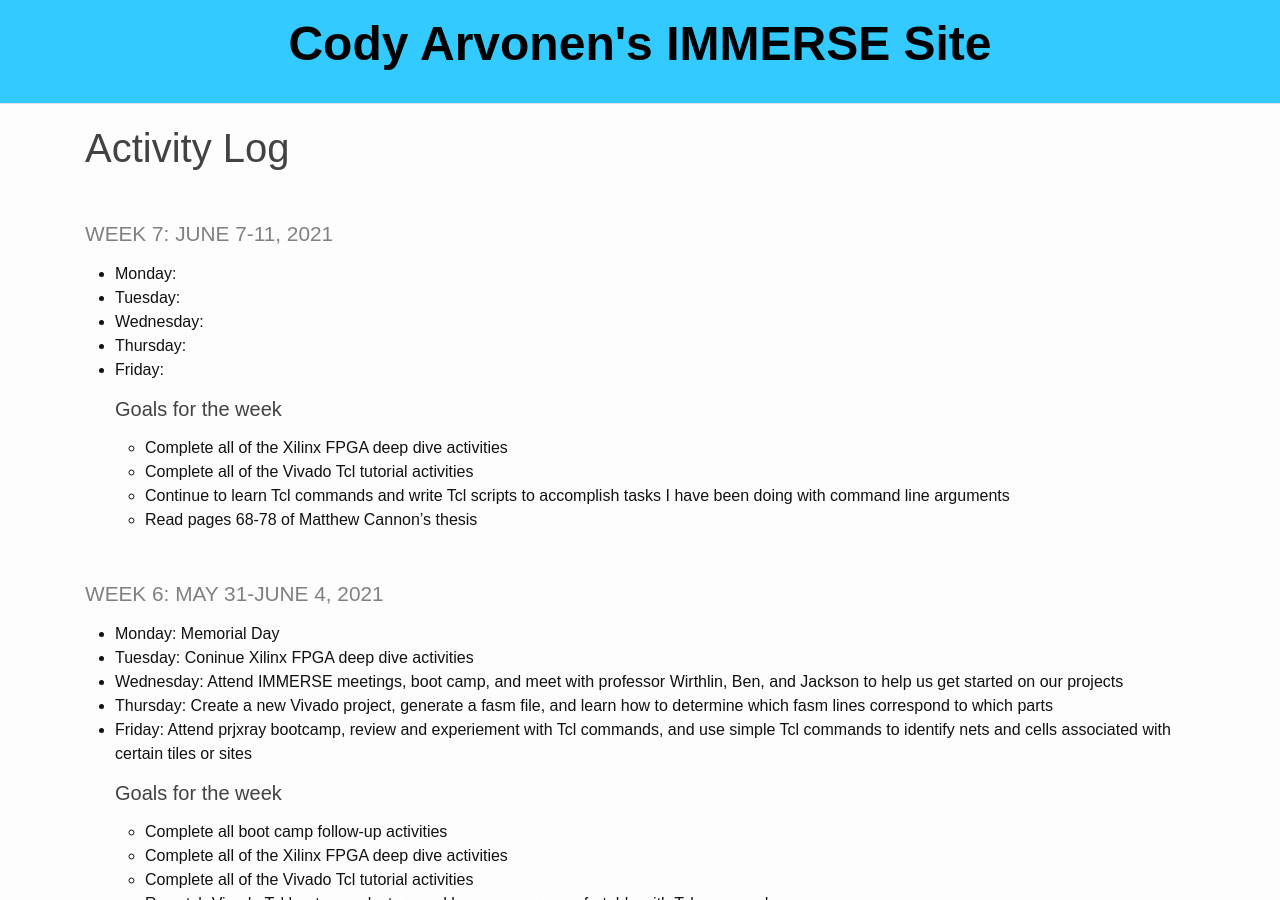
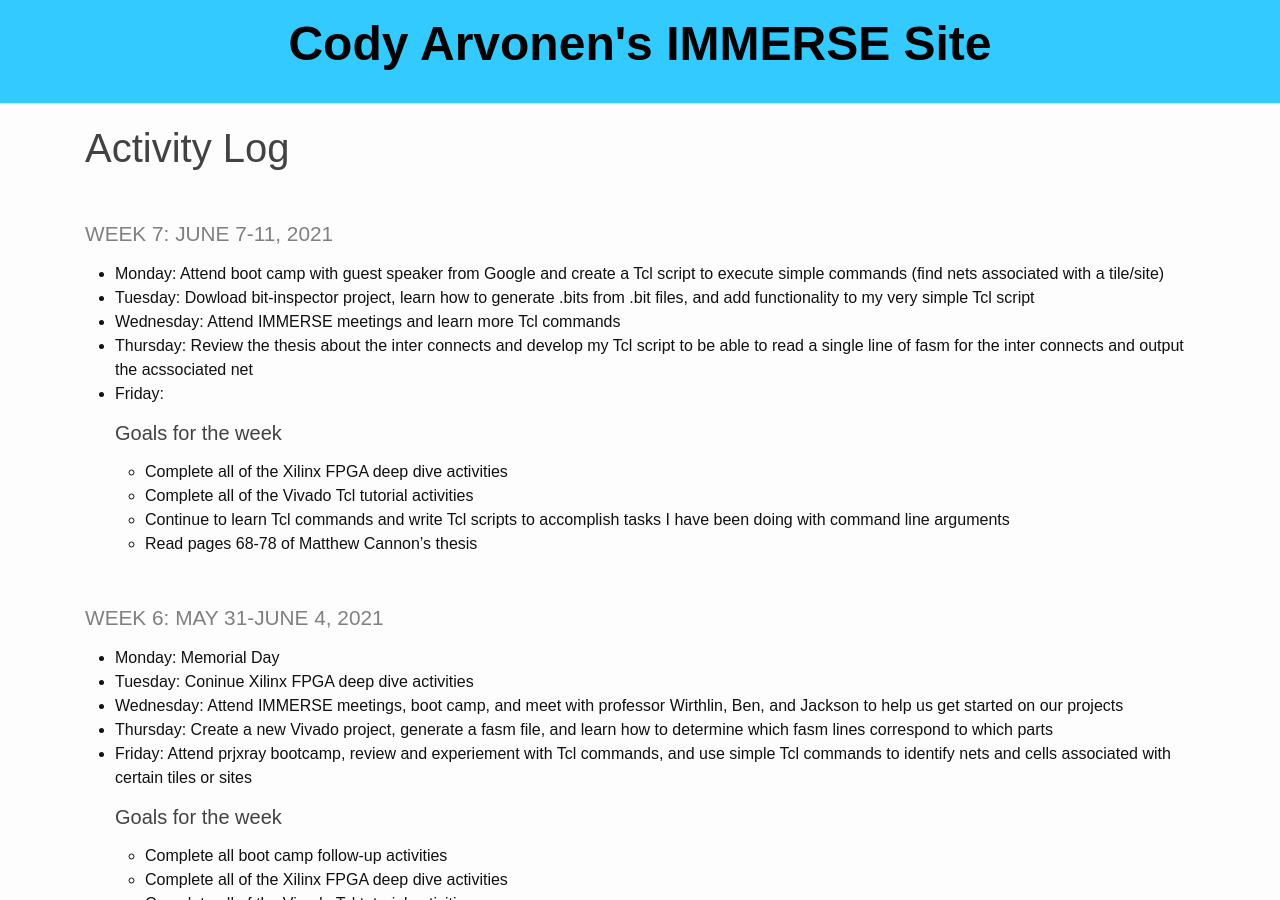
Before and after one commit to codyarvonen/personal_website, a Jekyll site: the page built from _pages/log.md, in a window 1280 px wide and 900 px high. Built offline with Jekyll 4.4.1, drawn with Linux system fonts in a browser that asks for light colours.

Commit message:
week 7 log updates

```diff
--- a/_pages/log.md
+++ b/_pages/log.md
@@ -5,10 +5,10 @@ title: Activity Log
 
 ### **Week 7: June 7-11, 2021**
 
-* **Monday**:
-* **Tuesday**:
-* **Wednesday**:
-* **Thursday**:
+* **Monday**: Attend boot camp with guest speaker from Google and create a Tcl script to execute simple commands (find nets associated with a tile/site)
+* **Tuesday**: Dowload bit-inspector project, learn how to generate .bits from .bit files, and add functionality to my very simple Tcl script
+* **Wednesday**: Attend IMMERSE meetings and learn more Tcl commands
+* **Thursday**: Review the thesis about the inter connects and develop my Tcl script to be able to read a single line of fasm for the inter connects and output the acssociated net
 * **Friday**:
 
   ##### **Goals for the week**
```
